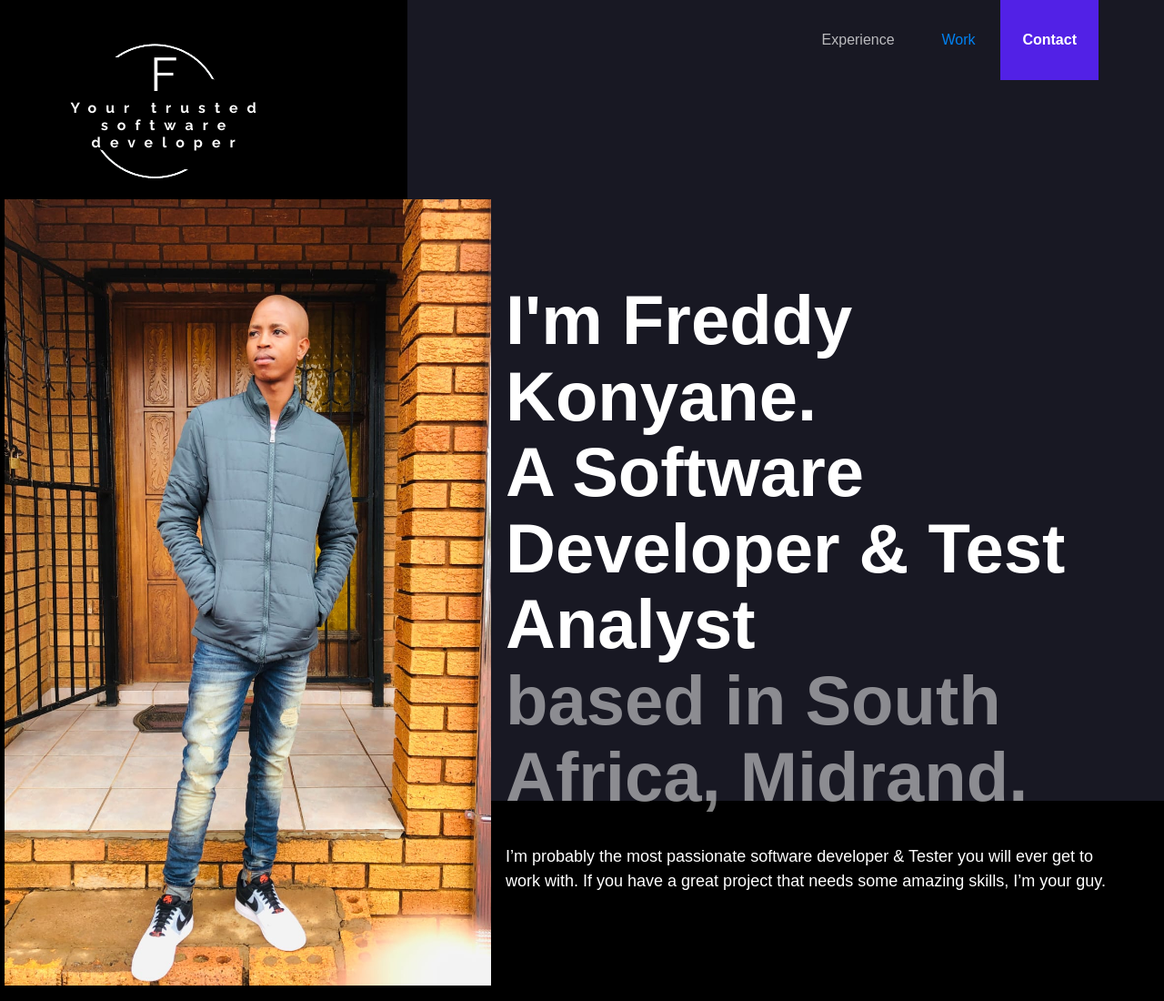
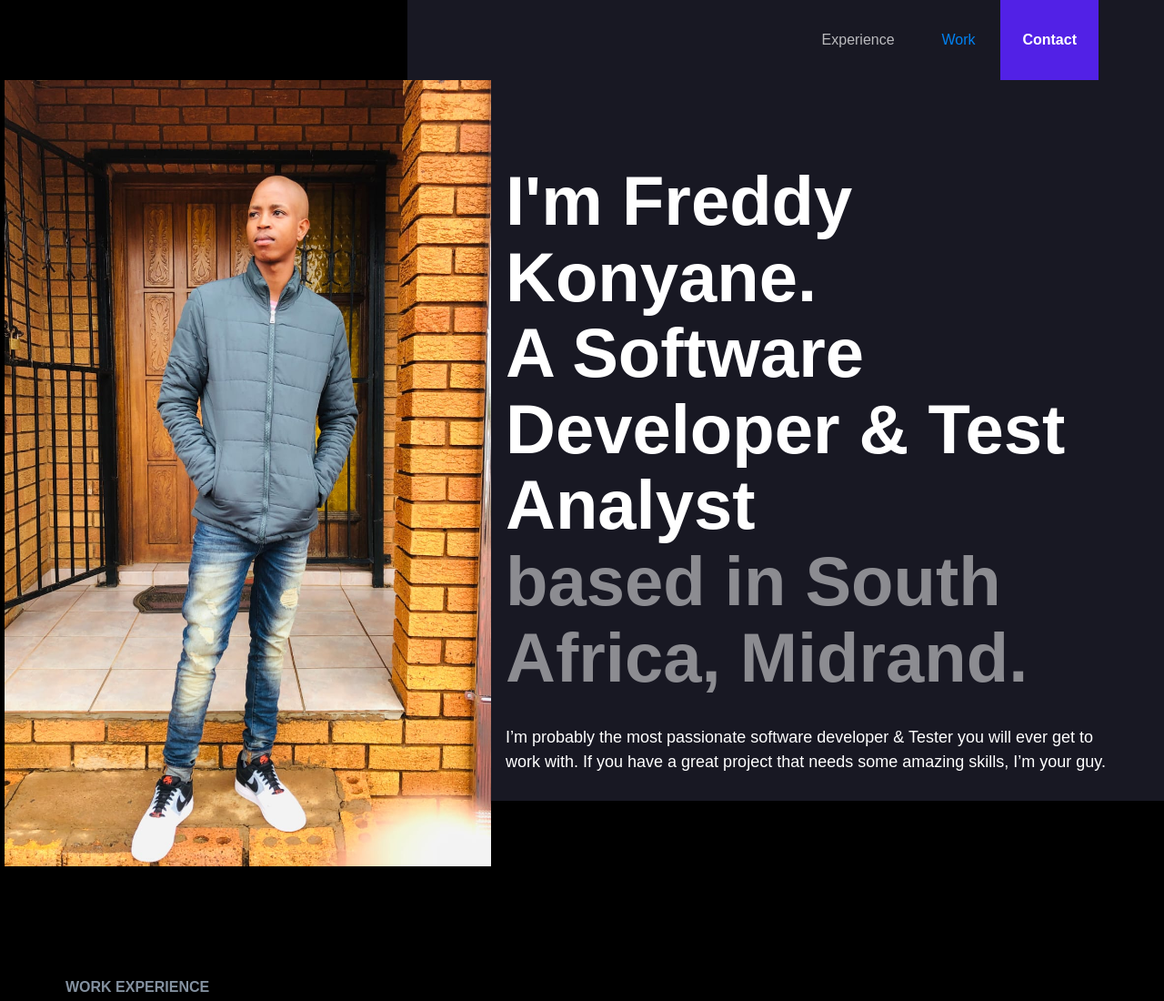
Before and after one commit to Freddy44-programmer/freddy-s-portfolio-website, a plain HTML site: page index.html in a window 1280 px wide. Shown: the top 1100 px of the page at 91% size. Drawn offline with nearby package versions, Linux system fonts and the light colour scheme; a script that the page names is missing.

Commit message:
Update index.html
logo removed

```diff
--- a/index.html
+++ b/index.html
@@ -23,7 +23,7 @@
 
   <div data-collapse="small" data-animation="default" data-duration="400" data-w-id="ee744c24-2d72-fc7a-55c0-5579bd20ef0b" data-easing="ease" data-easing2="ease" role="banner" class="nav-bar w-nav">
     <div class="wrapper">
-      <a href="index.html" aria-current="page" class="brand w-nav-brand w--current"><img src="icons/modern minimal copywriting blue and black gre (1) - Made with PosterMyWall.png" alt="" class="logo"></a>
+      <a href="index.html" aria-current="page" class="brand w-nav-brand w--current"><img src="" alt="" class="logo"></a>
       <nav role="navigation" class="nav-menu w-nav-menu">
         <a href="#Experience" class="nav-link w-nav-link">Experience</a>
         <a href="#Work" class="nav-link w-nav-link">Work</a>
```
